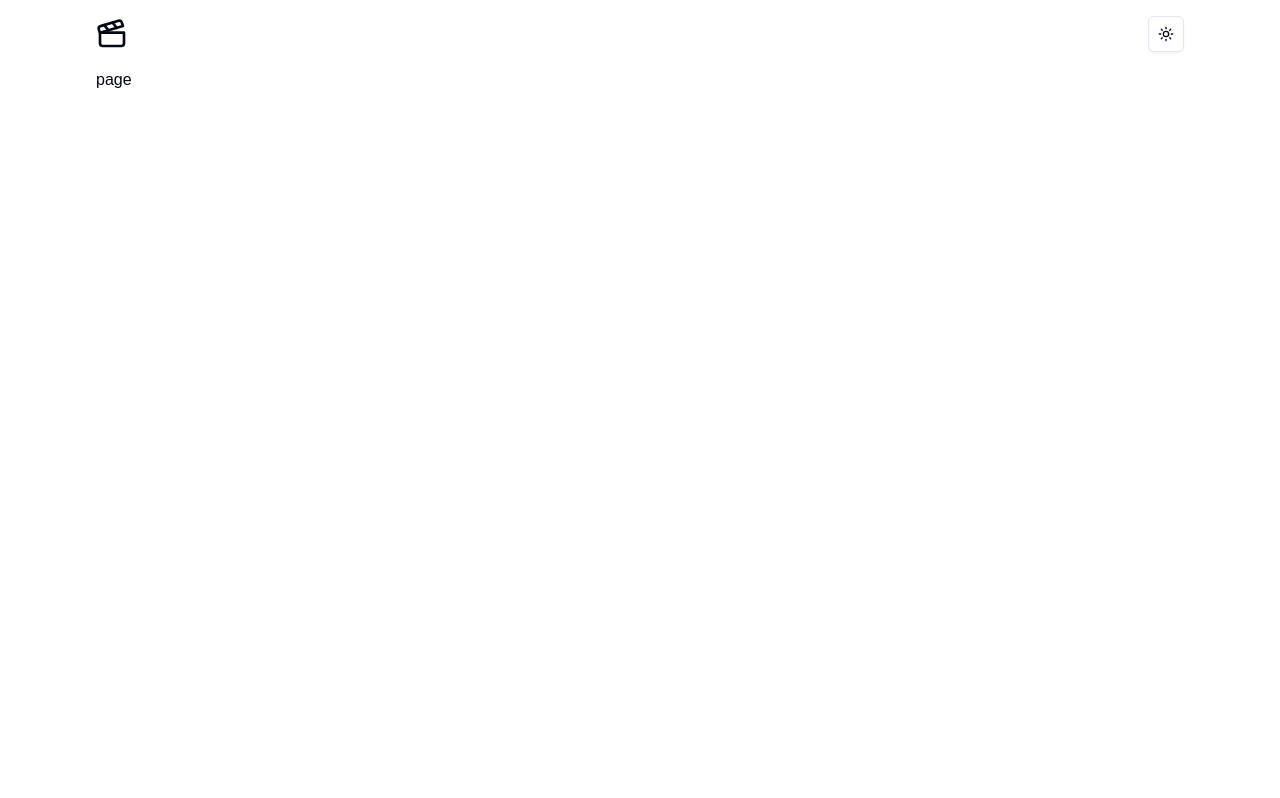
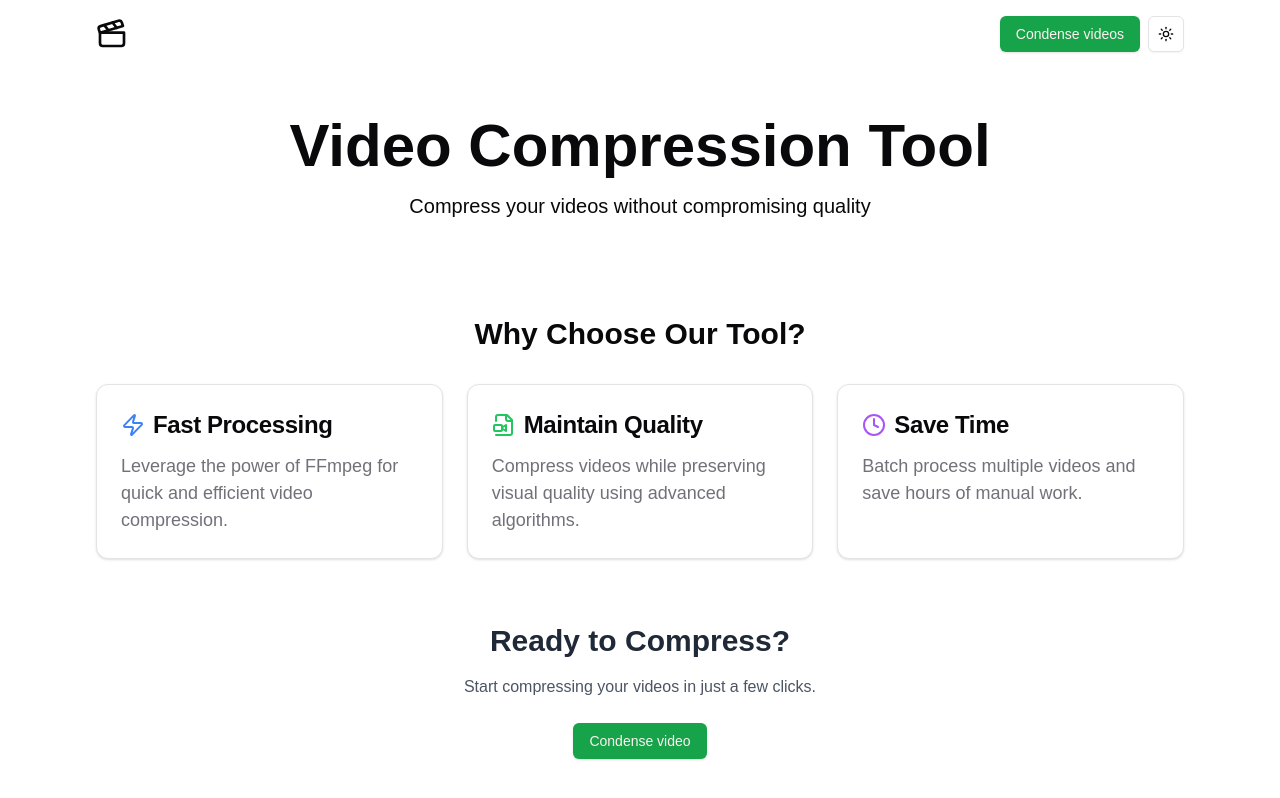
Before and after one commit to Suhelkhan12/Vidsquash, a Next.js app: page / in a window 1280 px wide. Shown: the top 798 px of the page. Built offline with nearby package versions, Linux system fonts and the light colour scheme.

Commit message:
landing page developed

```diff
--- a/app/globals.css
+++ b/app/globals.css
@@ -9,24 +9,24 @@ body {
 @layer base {
   :root {
     --background: 0 0% 100%;
-    --foreground: 222.2 84% 4.9%;
+    --foreground: 240 10% 3.9%;
     --card: 0 0% 100%;
-    --card-foreground: 222.2 84% 4.9%;
+    --card-foreground: 240 10% 3.9%;
     --popover: 0 0% 100%;
-    --popover-foreground: 222.2 84% 4.9%;
-    --primary: 221.2 83.2% 53.3%;
-    --primary-foreground: 210 40% 98%;
-    --secondary: 210 40% 96.1%;
-    --secondary-foreground: 222.2 47.4% 11.2%;
-    --muted: 210 40% 96.1%;
-    --muted-foreground: 215.4 16.3% 46.9%;
-    --accent: 210 40% 96.1%;
-    --accent-foreground: 222.2 47.4% 11.2%;
+    --popover-foreground: 240 10% 3.9%;
+    --primary: 142.1 76.2% 36.3%;
+    --primary-foreground: 355.7 100% 97.3%;
+    --secondary: 240 4.8% 95.9%;
+    --secondary-foreground: 240 5.9% 10%;
+    --muted: 240 4.8% 95.9%;
+    --muted-foreground: 240 3.8% 46.1%;
+    --accent: 240 4.8% 95.9%;
+    --accent-foreground: 240 5.9% 10%;
     --destructive: 0 84.2% 60.2%;
-    --destructive-foreground: 210 40% 98%;
-    --border: 214.3 31.8% 91.4%;
-    --input: 214.3 31.8% 91.4%;
-    --ring: 221.2 83.2% 53.3%;
+    --destructive-foreground: 0 0% 98%;
+    --border: 240 5.9% 90%;
+    --input: 240 5.9% 90%;
+    --ring: 142.1 76.2% 36.3%;
     --radius: 0.5rem;
     --chart-1: 12 76% 61%;
     --chart-2: 173 58% 39%;
@@ -36,25 +36,25 @@ body {
   }
 
   .dark {
-    --background: 222.2 84% 4.9%;
-    --foreground: 210 40% 98%;
-    --card: 222.2 84% 4.9%;
-    --card-foreground: 210 40% 98%;
-    --popover: 222.2 84% 4.9%;
-    --popover-foreground: 210 40% 98%;
-    --primary: 217.2 91.2% 59.8%;
-    --primary-foreground: 222.2 47.4% 11.2%;
-    --secondary: 217.2 32.6% 17.5%;
-    --secondary-foreground: 210 40% 98%;
-    --muted: 217.2 32.6% 17.5%;
-    --muted-foreground: 215 20.2% 65.1%;
-    --accent: 217.2 32.6% 17.5%;
-    --accent-foreground: 210 40% 98%;
+    --background: 20 14.3% 4.1%;
+    --foreground: 0 0% 95%;
+    --card: 24 9.8% 10%;
+    --card-foreground: 0 0% 95%;
+    --popover: 0 0% 9%;
+    --popover-foreground: 0 0% 95%;
+    --primary: 142.1 70.6% 45.3%;
+    --primary-foreground: 144.9 80.4% 10%;
+    --secondary: 240 3.7% 15.9%;
+    --secondary-foreground: 0 0% 98%;
+    --muted: 0 0% 15%;
+    --muted-foreground: 240 5% 64.9%;
+    --accent: 12 6.5% 15.1%;
+    --accent-foreground: 0 0% 98%;
     --destructive: 0 62.8% 30.6%;
-    --destructive-foreground: 210 40% 98%;
-    --border: 217.2 32.6% 17.5%;
-    --input: 217.2 32.6% 17.5%;
-    --ring: 224.3 76.3% 48%;
+    --destructive-foreground: 0 85.7% 97.3%;
+    --border: 240 3.7% 15.9%;
+    --input: 240 3.7% 15.9%;
+    --ring: 142.4 71.8% 29.2%;
     --chart-1: 220 70% 50%;
     --chart-2: 160 60% 45%;
     --chart-3: 30 80% 55%;
--- a/app/layout.tsx
+++ b/app/layout.tsx
@@ -23,7 +23,7 @@ export default function RootLayout({
           disableTransitionOnChange
         >
           <Navbar />
-          <main className=" px-24">{children}</main>
+          <main className=" px-6 md:px-24">{children}</main>
         </ThemeProvider>
       </body>
     </html>
--- a/app/page.tsx
+++ b/app/page.tsx
@@ -6,9 +6,81 @@ import {
   CardHeader,
   CardTitle,
 } from "@/components/ui/card";
-import { FileVideo2, Zap, Clock, Download } from "lucide-react";
+import { FileVideo2, Zap, Clock } from "lucide-react";
+import Link from "next/link";
+
 const page = () => {
-  return <section className=" min-h-screen">page</section>;
+  return (
+    <section>
+      <header className="p-6 md:p-12">
+        <h1 className="text-4xl md:text-6xl font-bold text-center">
+          Video Compression Tool
+        </h1>
+        <p className="mt-4 text-xl text-center">
+          Compress your videos without compromising quality
+        </p>
+      </header>
+
+      <div className="pt-12">
+        <h2 className="text-3xl font-semibold text-center mb-8 ">
+          Why Choose Our Tool?
+        </h2>
+        <div className="grid grid-cols-1 md:grid-cols-3 gap-6">
+          <FeatureCard
+            icon={<Zap className="h-6 w-6 text-blue-500" />}
+            title="Fast Processing"
+            description="Leverage the power of FFmpeg for quick and efficient video compression."
+          />
+          <FeatureCard
+            icon={<FileVideo2 className="h-6 w-6 text-green-500" />}
+            title="Maintain Quality"
+            description="Compress videos while preserving visual quality using advanced algorithms."
+          />
+          <FeatureCard
+            icon={<Clock className="h-6 w-6 text-purple-500" />}
+            title="Save Time"
+            description="Batch process multiple videos and save hours of manual work."
+          />
+        </div>
+      </div>
+
+      <div className="text-center mt-16 pb-8">
+        <h2 className="text-3xl font-semibold mb-4 text-gray-800 dark:text-gray-200">
+          Ready to Compress?
+        </h2>
+        <p className="mb-6 text-gray-600 dark:text-gray-300">
+          Start compressing your videos in just a few clicks.
+        </p>
+        <Link href={"/condense"}>
+          <Button>Condense video</Button>
+        </Link>
+      </div>
+    </section>
+  );
 };
 
 export default page;
+
+type FeatureCardProps = {
+  icon: React.ReactNode;
+  title: string;
+  description: string;
+};
+
+function FeatureCard({ icon, title, description }: FeatureCardProps) {
+  return (
+    <Card>
+      <CardHeader className="pb-3">
+        <CardTitle className="flex items-center gap-2">
+          {icon}
+          <span className="text-2xl">{title}</span>
+        </CardTitle>
+      </CardHeader>
+      <CardContent>
+        <CardDescription className=" text-lg leading-normal">
+          {description}
+        </CardDescription>
+      </CardContent>
+    </Card>
+  );
+}
--- a/components/navbar/Navbar.tsx
+++ b/components/navbar/Navbar.tsx
@@ -1,12 +1,20 @@
-import React from "react";
+import Link from "next/link";
+import { Button } from "../ui/button";
 import ThemeSwitcher from "./ThemeSwitcher";
 import Logo from "./Logo";
 
 const Navbar = () => {
   return (
-    <nav className="flex items-center justify-between py-4 px-24">
-      <Logo />
-      <ThemeSwitcher />
+    <nav className=" py-4 px-6 md:px-24 ">
+      <div className="flex items-center justify-between ">
+        <Logo />
+        <div className="flex items-center gap-2">
+          <Link href={"/condense"}>
+            <Button>Condense videos</Button>
+          </Link>
+          <ThemeSwitcher />
+        </div>
+      </div>
     </nav>
   );
 };
--- a/components/navbar/ThemeSwitcher.tsx
+++ b/components/navbar/ThemeSwitcher.tsx
@@ -17,8 +17,10 @@ const ThemeSwitcher = () => {
   return (
     <DropdownMenu>
       <DropdownMenuTrigger asChild>
-        <Button variant={"outline"} size={"icon"} className="relative">
-          <SunIcon />
+        <Button variant={"outline"} size={"icon"}>
+          <SunIcon className="size-6 rotate-0 scale-100 transition-all dark:-rotate-90 dark:scale-0" />
+          <MoonIcon className="absolute size-6 rotate-90 scale-0 transition-all dark:rotate-0 dark:scale-100" />
+          <span className="sr-only">Toggle theme</span>
         </Button>
       </DropdownMenuTrigger>
       <DropdownMenuContent>
--- a/package.json
+++ b/package.json
@@ -13,10 +13,11 @@
     "@radix-ui/react-slot": "^1.1.0",
     "class-variance-authority": "^0.7.0",
     "clsx": "^2.1.1",
+    "icons": "^1.0.0",
     "lucide-react": "^0.460.0",
     "next": "15.0.3",
     "next-themes": "^0.4.3",
-    "react": "19.0.0-rc-66855b96-20241106",
+    "react": "^19.0.0-rc-66855b96-20241106",
     "react-dom": "19.0.0-rc-66855b96-20241106",
     "tailwind-merge": "^2.5.4",
     "tailwindcss-animate": "^1.0.7"
```
Also changed, not shown: 1 other file (tests, documents, lock files or other folders).
